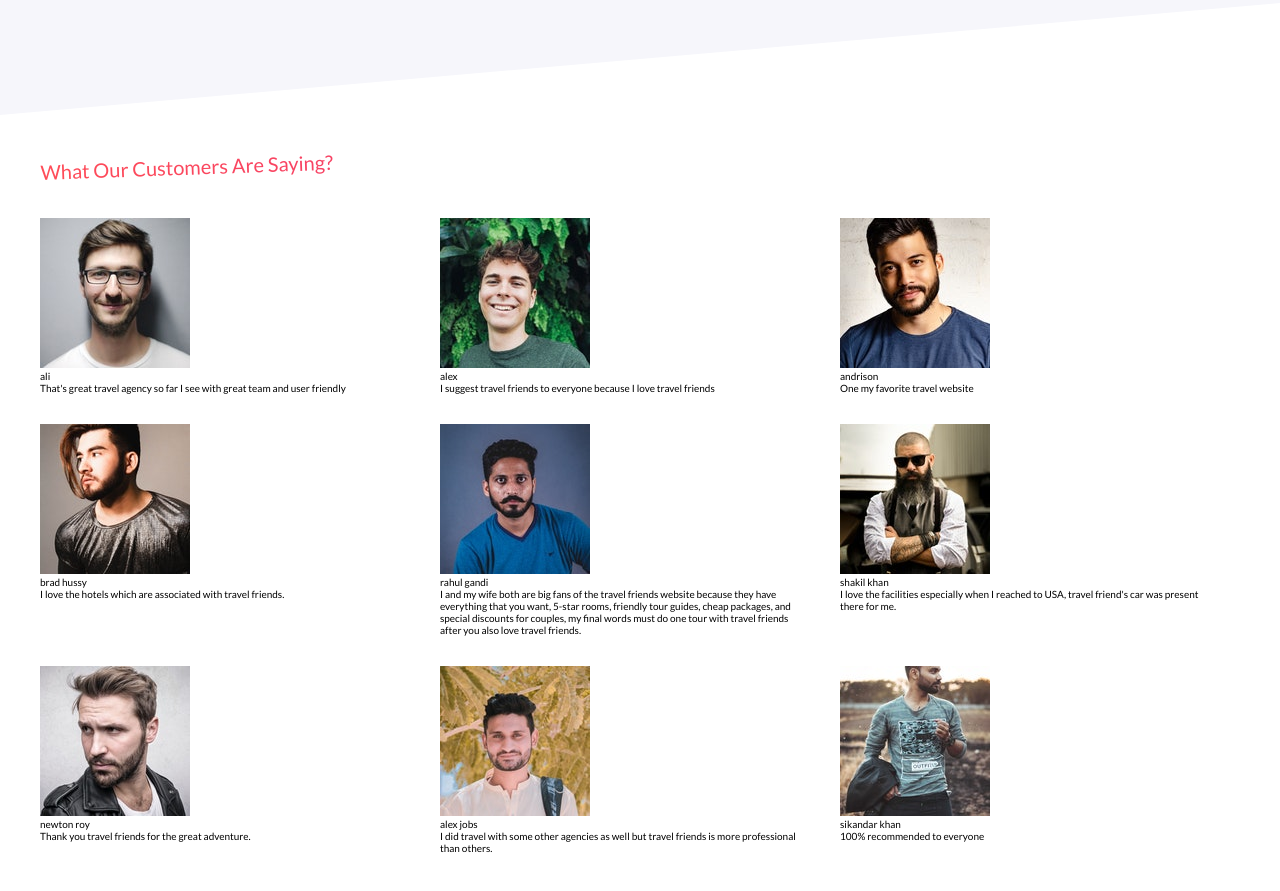
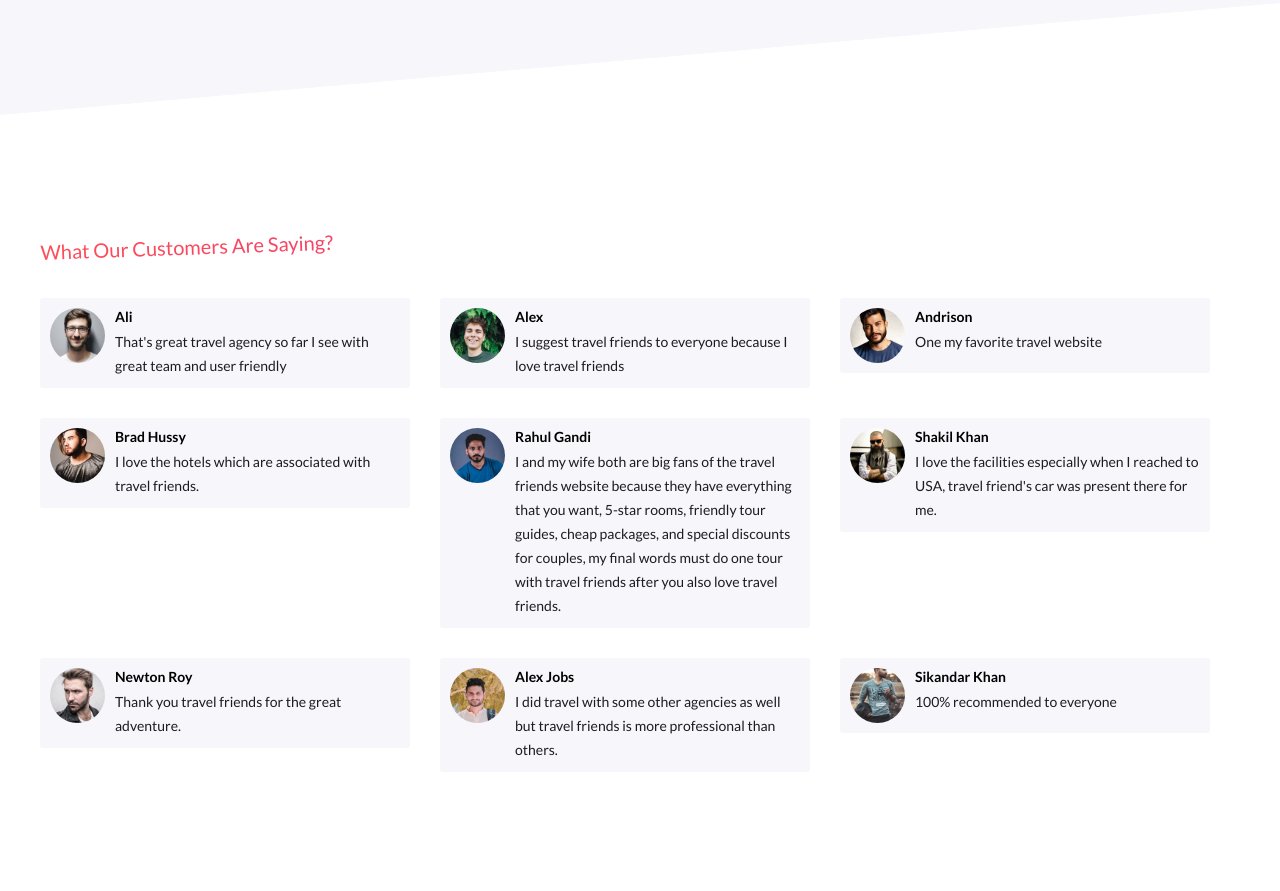
Before and after one commit to viettu2k/travel-website, a React (Create React App) app: page / in a window 1280 px wide. Shown: the part 2500-3391 px from the top of the page. Before the commit the page ends 3369 px from the top, so only its background shows below. Built offline with nearby package versions, Linux system fonts and the light colour scheme.

Commit message:
style review component

```diff
--- a/src/main.scss
+++ b/src/main.scss
@@ -10,6 +10,7 @@
 @use "./scss/components/destinationInfo";
 @use "./scss/components/cities";
 @use "./scss/components/services";
+@use "./scss/components/reviews";
 // import Layout file
 @use "./scss/layout/layout";
 // import abstracts file
--- /dev/null
+++ b/src/scss/components/_reviews.scss
@@ -0,0 +1,40 @@
+@use "../abstracts" as *;
+.reviews {
+    width: 100%;
+    margin: 16rem 0;
+    &__body {
+        background: $sliverLight-40;
+        padding: 1rem;
+        border-radius: 0.3rem;
+        &__contents {
+            display: flex;
+            &__image {
+                width: 5.5rem;
+                height: 5.5rem;
+                overflow: hidden;
+                border-radius: 50%;
+                img {
+                    width: 100%;
+                    height: 100%;
+                    object-fit: cover;
+                }
+            }
+            &__info {
+                flex: 1;
+                margin-left: 1rem;
+                &__name {
+                    font-size: 1.4rem;
+                    font-weight: 700;
+                    text-transform: capitalize;
+                }
+                &__comment {
+                    margin-top: 0.5rem;
+                    font-size: 1.4rem;
+                    line-height: 2.4rem;
+                    color: $blackDark;
+                    font-weight: 400;
+                }
+            }
+        }
+    }
+}
```
Also changed, not shown: src/main.css.
